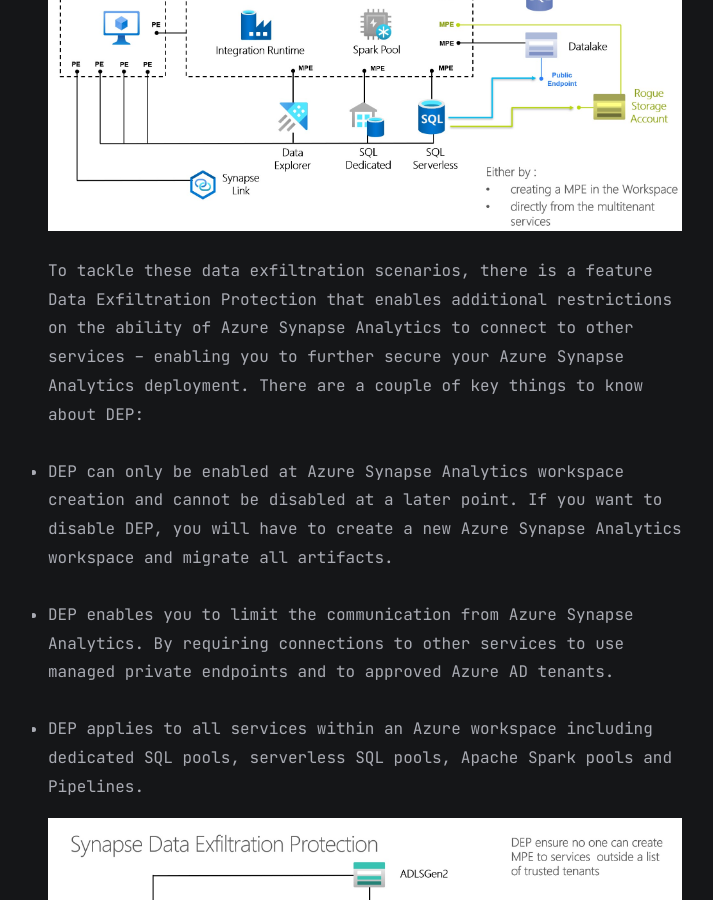
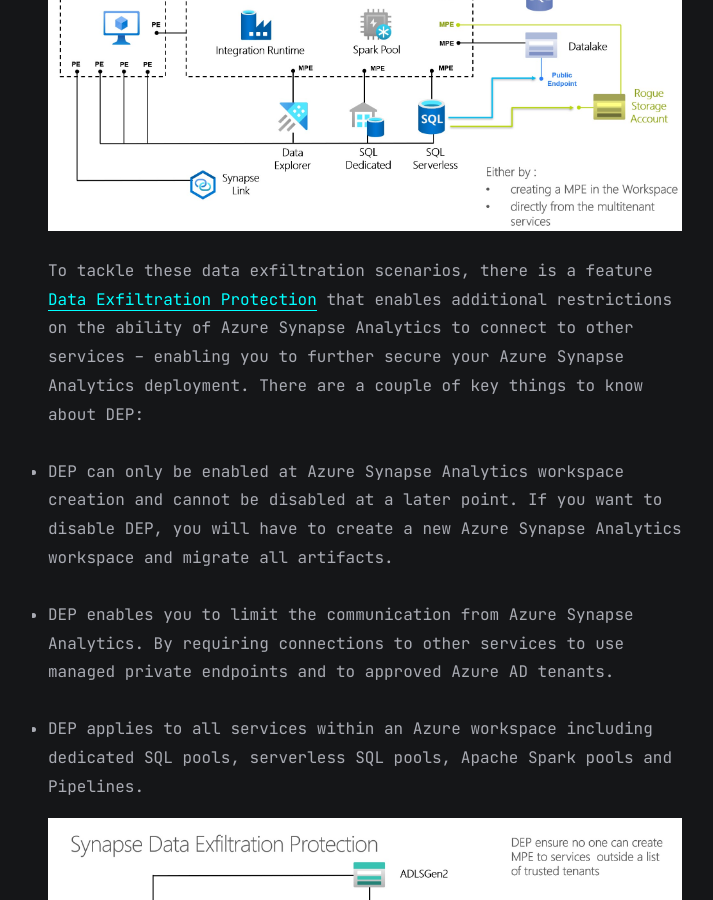
Before and after one commit to marc-hadjeje/marc-hadjeje.github.io, a Jekyll site: the page built from all_collections/_posts/2021-11-04-Synapse Analytics DEP.md, in a window 1280 px wide and 900 px high, scrolled down 4771 px. Shown: the whole window, without its empty margins (283-996 px from the left). Built offline with Jekyll 4.4.1, drawn with Linux system fonts in a browser that asks for light colours; part of the change alters nothing that is shown.

```diff
--- a/all_collections/_posts/2021-11-04-Synapse Analytics DEP.md
+++ b/all_collections/_posts/2021-11-04-Synapse Analytics DEP.md
@@ -35,7 +35,7 @@ In order to secure your storage account, which must have public access so that S
 The diagrams below show some possible scenarios for data exfiltration, and we'll look at how we can respond next.
 ![Synapse Architecture](https://github.com/marc-hadjeje/marc-hadjeje.github.io/blob/main/assets/images/DEP1.jpg?raw=true)
 ![Synapse Architecture](https://github.com/marc-hadjeje/marc-hadjeje.github.io/blob/main/assets/images/DEP1.jpg?raw=true)
-To tackle these data exfiltration scenarios, there is a feature Data Exfiltration Protection that enables additional restrictions on the ability of Azure Synapse Analytics to connect to other services – enabling you to further secure your Azure Synapse Analytics deployment. There are a couple of key things to know about DEP:
+To tackle these data exfiltration scenarios, there is a feature [Data Exfiltration Protection](https://learn.microsoft.com/en-us/azure/synapse-analytics/security/workspace-data-exfiltration-protection){:target="_blank"} that enables additional restrictions on the ability of Azure Synapse Analytics to connect to other services – enabling you to further secure your Azure Synapse Analytics deployment. There are a couple of key things to know about DEP:
 - DEP can only be enabled at Azure Synapse Analytics workspace creation and cannot be disabled at a later point. If you want to disable DEP, you will have to create a new Azure Synapse Analytics workspace and migrate all artifacts.
 
 - DEP enables you to limit the communication from Azure Synapse Analytics. By requiring connections to other services to use managed private endpoints and to approved Azure AD tenants.
```
